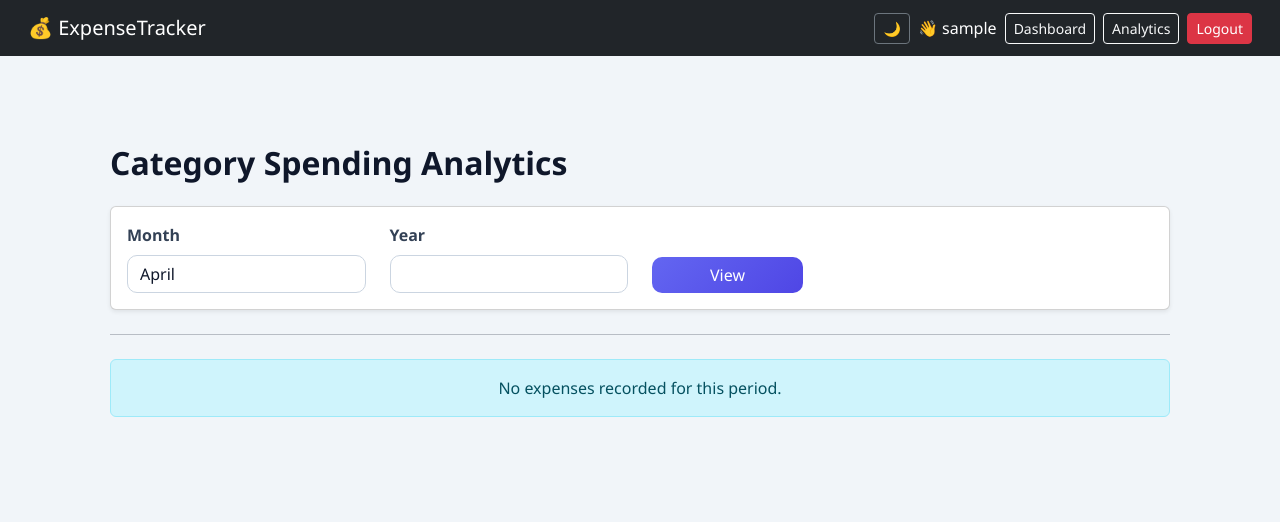
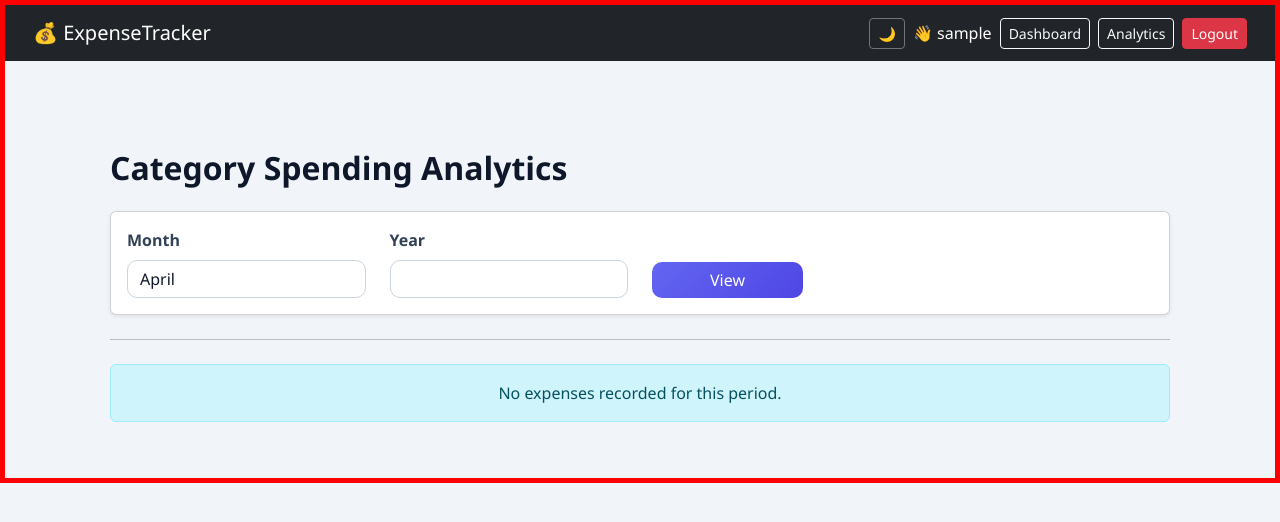
Before and after one commit to lisha123-rgb/expense_tracker, a Flask app: page /analytics in a window 1280 px wide. Shown: the top 522 px of the page. Run offline with Flask 3, Linux system fonts and the light colour scheme; the visitor is signed in with stand-in values (Sample User, id 1); data comes from the database, SQL or seed files in the repository; data that the repository does not hold is empty.

Commit message:
Verify deployment

```diff
--- a/app/static/css/custom.css
+++ b/app/static/css/custom.css
@@ -190,3 +190,6 @@ h1, h2, h3, h4, h5 {
 [data-bs-theme="dark"] .btn-close {
     filter: invert(1);
 }
+body {
+  border: 5px solid red !important;
+}
```
